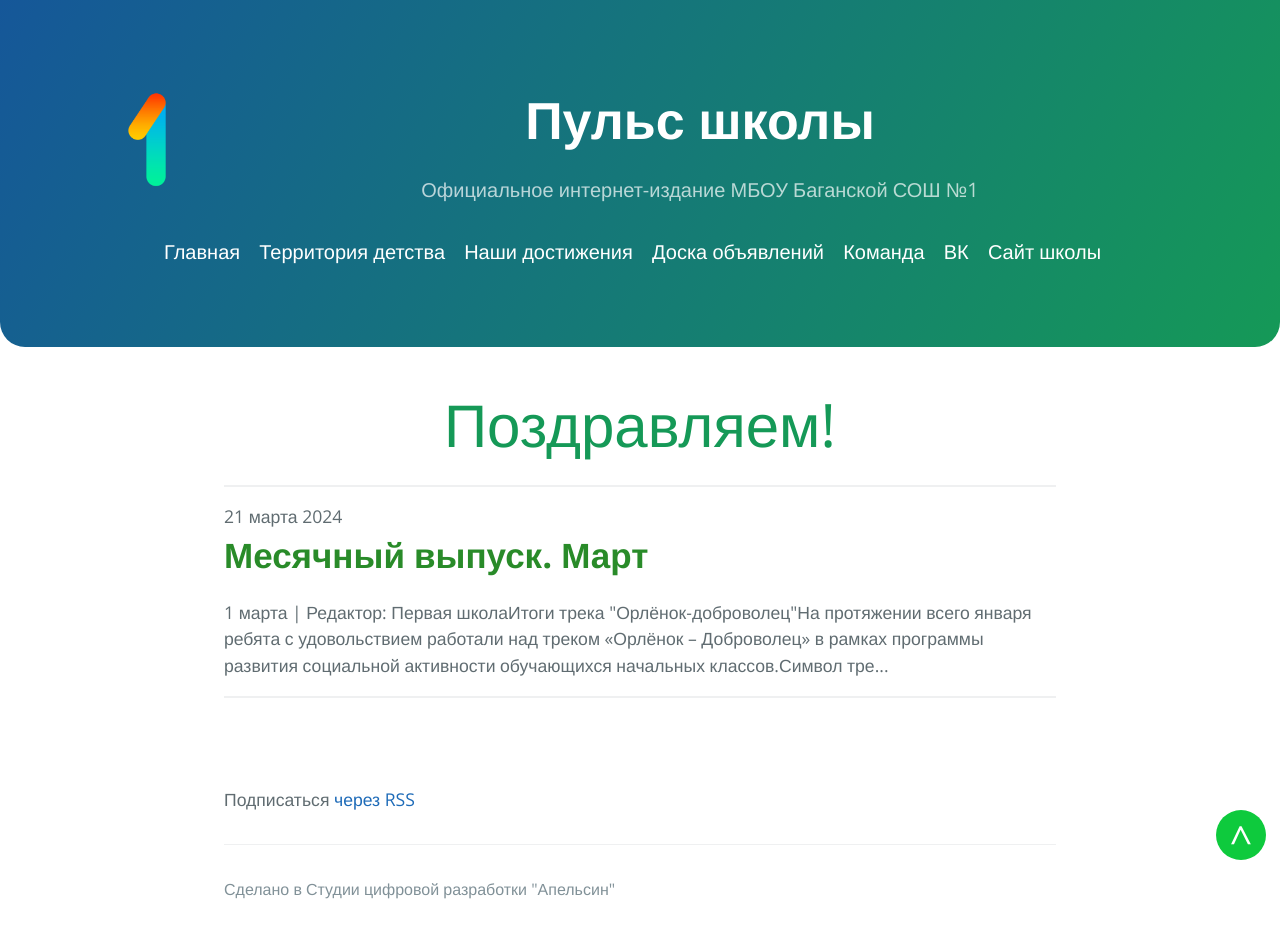
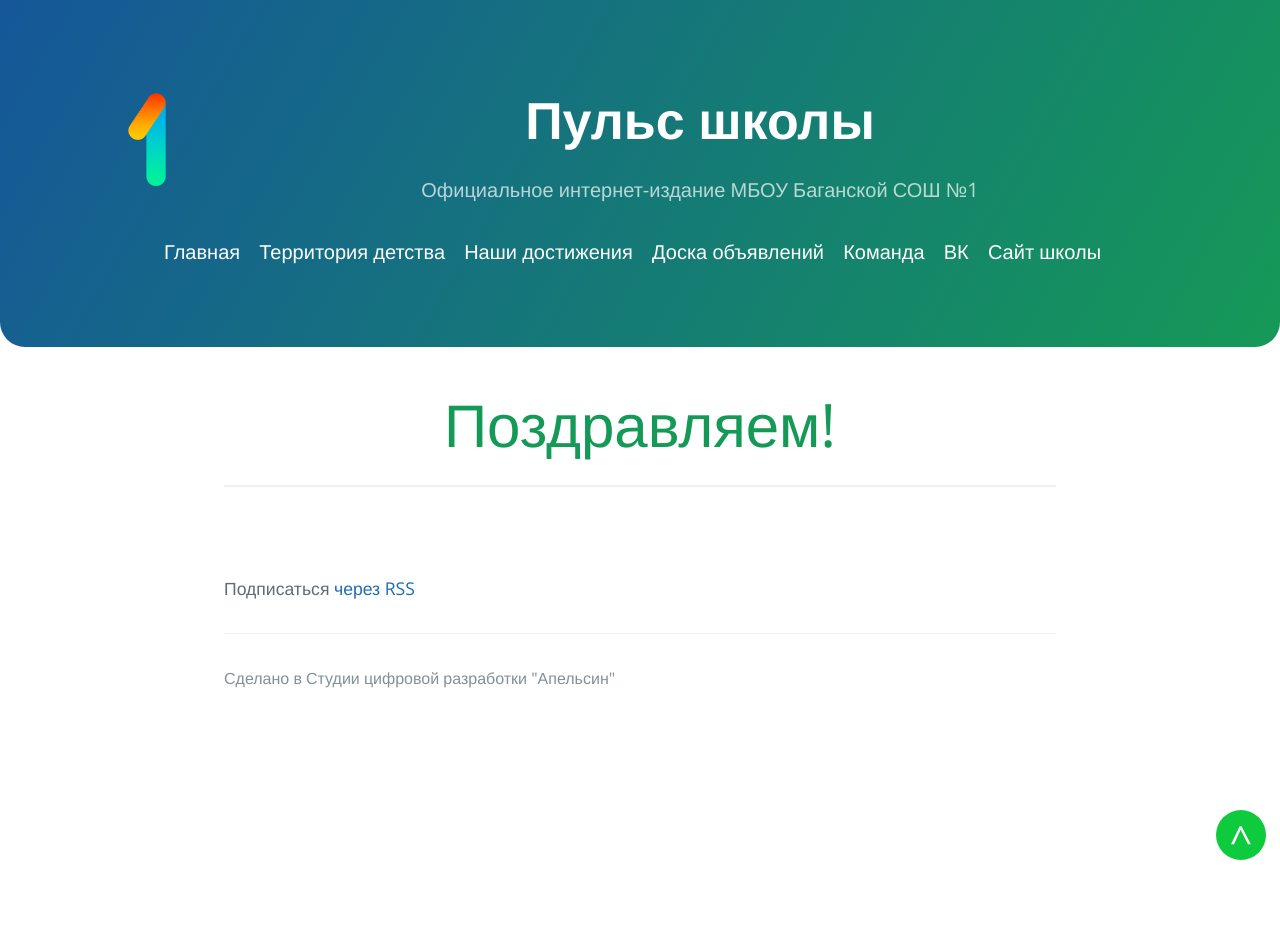
Before and after one commit to 1-sch/1-sch.github.io, a Jekyll site: the page built from _pages/congr.html, in a window 1280 px wide. Built offline with Jekyll 4.4.1, drawn with Linux system fonts in a browser that asks for light colours; after the commit the page ends 900 px from its top, so only the background shows below that.

Commit message:
Update 2024-03-31-мартовский-выпуск.markdown

```diff
--- a/_posts/2024-03-31-мартовский-выпуск.markdown
+++ b/_posts/2024-03-31-мартовский-выпуск.markdown
@@ -2,7 +2,7 @@
 layout: post
 title:  "Месячный выпуск. Март"
 date:   2024-03-21 22:49:29 +0700
-categories: kids s c
+categories: kids
 ---
 <hr>
 <h3 class="da" style="color:purple">1 марта | Редактор: Первая школа</h3><h2>Итоги трека "Орлёнок-доброволец"</h2>
```
